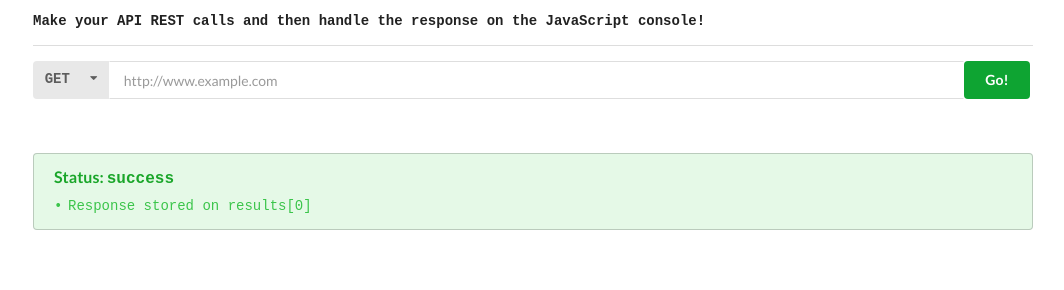
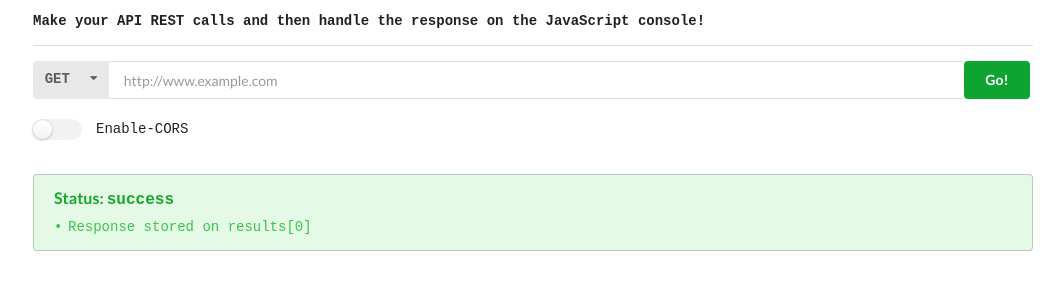
Before and after one commit to eliasib13/Rest-Handler-JS, a plain HTML site: page index.html in a window 1280 px wide. Both pictures are taken after a click on the button "Go!". Shown: the part 54-344 px from the top of the page, without its empty margins (107-1171 px from the left). Drawn offline with Linux system fonts and the light colour scheme.

Commit message:
Added option to enable cross domain.

```diff
--- a/index.html
+++ b/index.html
@@ -25,6 +25,11 @@
             <input id="url" type="text" placeholder="http://www.example.com">
             <button class="ui button green" id="launch-request">Go!</button>
         </div>
+        <br>
+        <div class="ui toggle checkbox">
+            <input type="checkbox" id="cors" name="public">
+            <label>Enable-CORS</label>
+        </div>
         <br/>
         <div class="ui active small loader centered hidden"></div>
         <br/>
--- a/js/main.js
+++ b/js/main.js
@@ -29,6 +29,7 @@ window.results = [];
         $.ajax({
             url: url,
             method: method,
+            crossDomain: $('#cors').prop('checked'),
             success: function(data, textStatus, jqXHR) {
                 $('#result-message').removeClass('red');
                 $('#result-message').addClass('ui message green');
```
